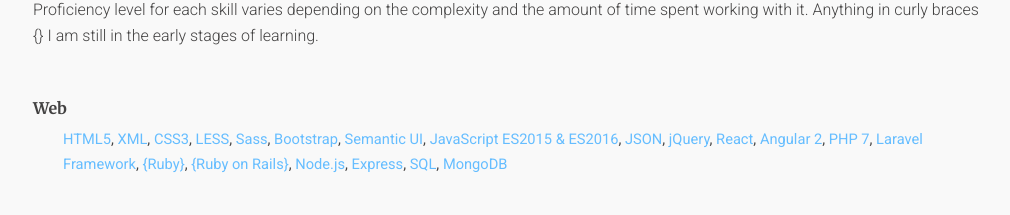
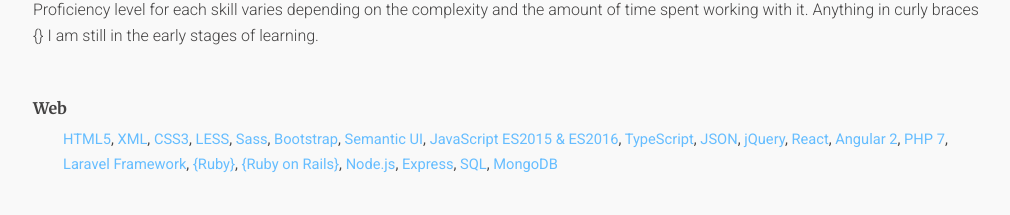
Before and after one commit to jspringer/jspringer.github.io, a plain HTML site: page index.html in a window 1280 px wide. Shown: the part 1791-2006 px from the top of the page, without its empty margins (132-1142 px from the left). Drawn offline with nearby package versions, Linux system fonts and the light colour scheme; a script that the page names is missing.

Commit message:
Add TypeScript to Skills section

```diff
--- a/index.html
+++ b/index.html
@@ -172,7 +172,7 @@
             <h4 data-toggle="collapse" data-target="#skills-list-web">Web</h4>
             <div class="collapse in skills-list" id="skills-list-web">
               <p>
-                <a href="https://en.wikipedia.org/wiki/HTML5">HTML5</a>, <a href="https://www.w3.org/XML/">XML</a>, <a href="https://www.w3.org/Style/CSS/">CSS3</a>, <a href="http://lesscss.org/">LESS</a>, <a href="http://sass-lang.com/">Sass</a>, <a href="http://getbootstrap.com/">Bootstrap</a>, <a href="https://semantic-ui.com/">Semantic UI</a>, <a href="https://en.wikipedia.org/wiki/JavaScript">JavaScript ES2015 & ES2016</a>, <a href="http://json.org/">JSON</a>, <a href="https://jquery.com/">jQuery</a>, <a href="https://facebook.github.io/react/">React</a>, <a href="https://angular.io/">Angular 2</a>, <a href="https://secure.php.net/">PHP 7</a>, <a href="https://laravel.com/">Laravel Framework</a>, <a href="http://www.ruby-lang.org/en/">{Ruby}</a>, <a href="http://rubyonrails.org/">{Ruby on Rails}</a>, <a href="https://nodejs.org/en/">Node.js</a>, <a href="http://expressjs.com/">Express</a>, <a href="https://en.wikipedia.org/wiki/SQL">SQL</a>, <a href="https://www.mongodb.com/">MongoDB</a>
+                <a href="https://en.wikipedia.org/wiki/HTML5">HTML5</a>, <a href="https://www.w3.org/XML/">XML</a>, <a href="https://www.w3.org/Style/CSS/">CSS3</a>, <a href="http://lesscss.org/">LESS</a>, <a href="http://sass-lang.com/">Sass</a>, <a href="http://getbootstrap.com/">Bootstrap</a>, <a href="https://semantic-ui.com/">Semantic UI</a>, <a href="https://en.wikipedia.org/wiki/JavaScript">JavaScript ES2015 & ES2016</a>, <a href="http://www.typescriptlang.org/">TypeScript</a>, <a href="http://json.org/">JSON</a>, <a href="https://jquery.com/">jQuery</a>, <a href="https://facebook.github.io/react/">React</a>, <a href="https://angular.io/">Angular 2</a>, <a href="https://secure.php.net/">PHP 7</a>, <a href="https://laravel.com/">Laravel Framework</a>, <a href="http://www.ruby-lang.org/en/">{Ruby}</a>, <a href="http://rubyonrails.org/">{Ruby on Rails}</a>, <a href="https://nodejs.org/en/">Node.js</a>, <a href="http://expressjs.com/">Express</a>, <a href="https://en.wikipedia.org/wiki/SQL">SQL</a>, <a href="https://www.mongodb.com/">MongoDB</a>
               </p>
             </div>
           </div>
```
